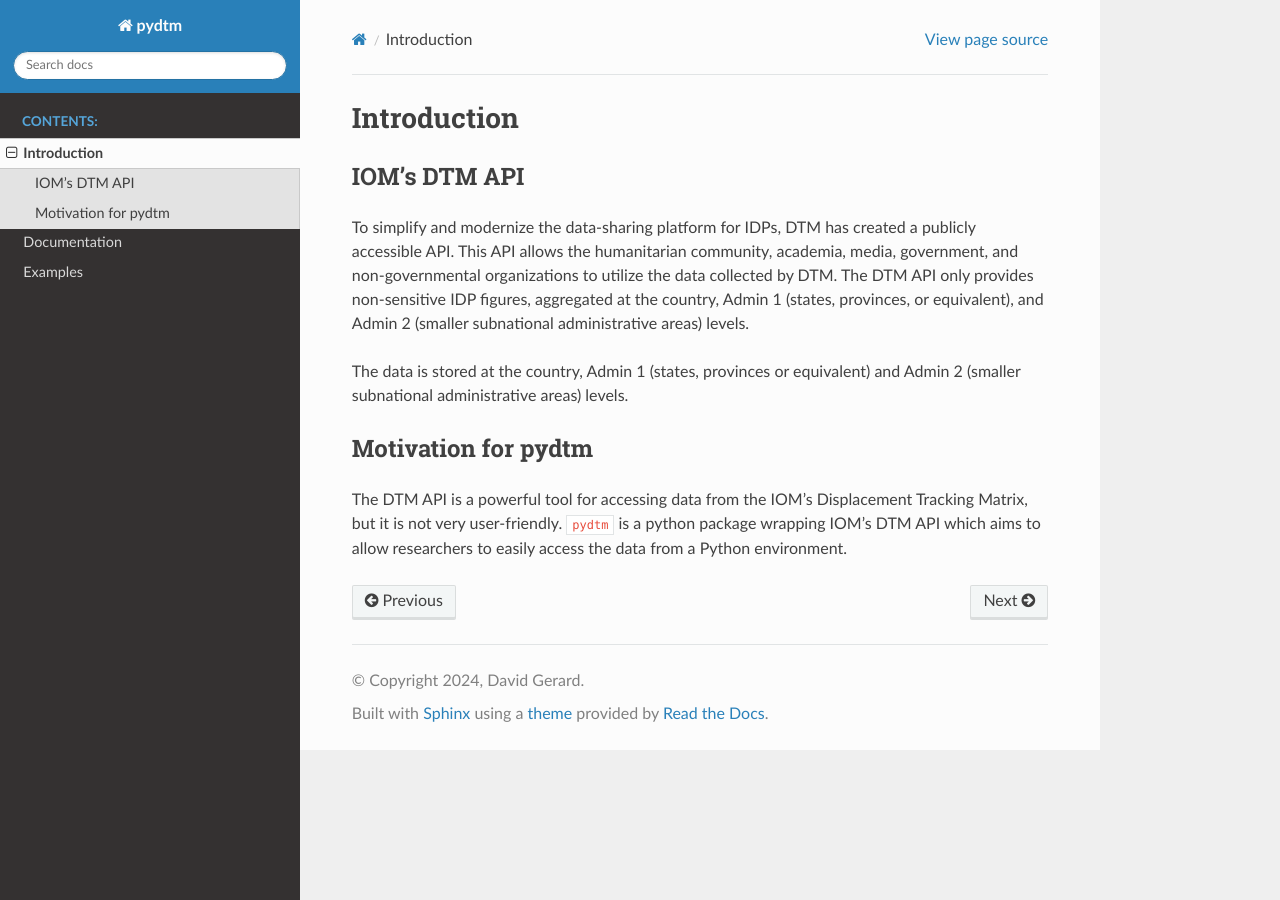
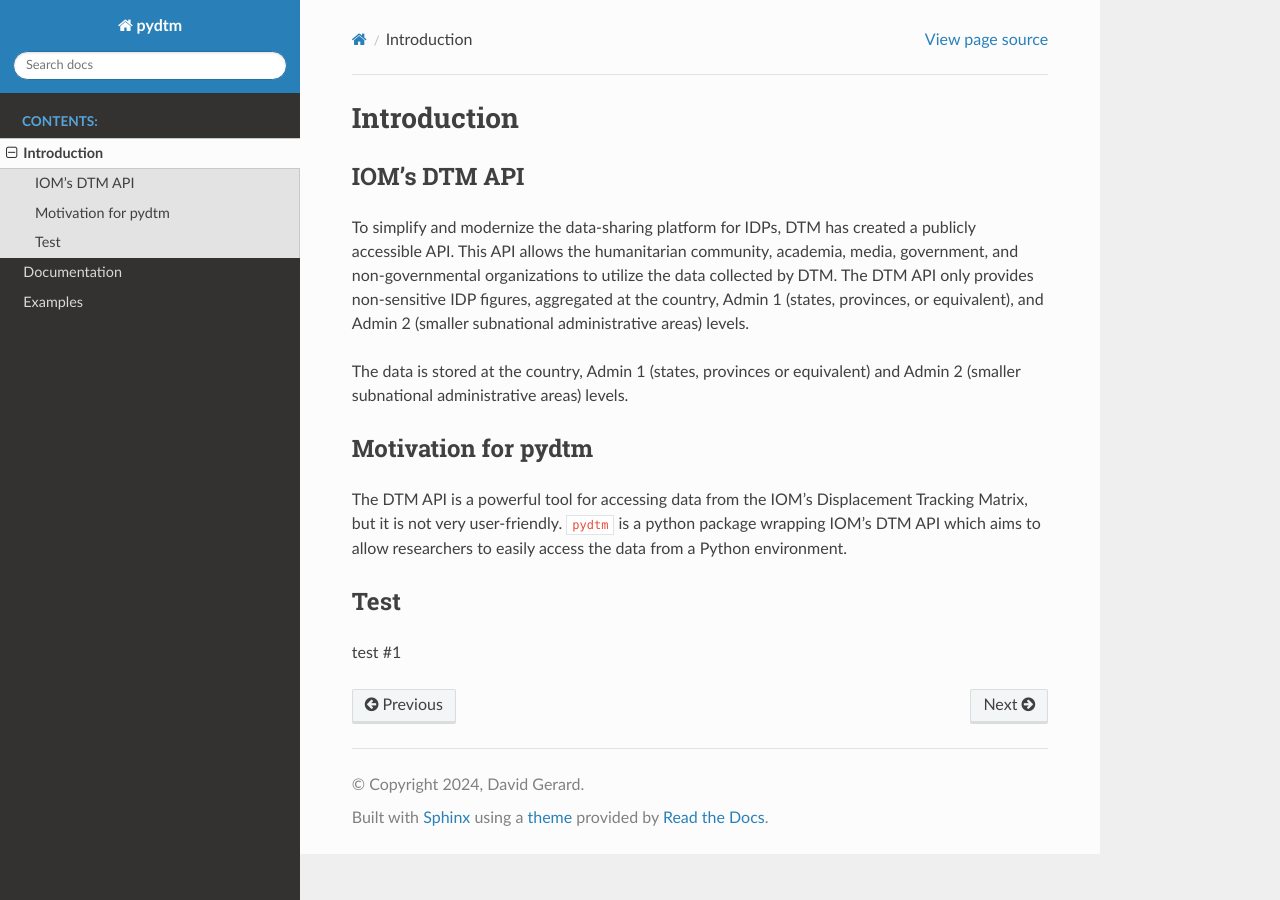
Before and after one commit to Human-Geomonitor/PyDTM, a Sphinx documentation site: the page built from docs/source/intro.rst, in a window 1280 px wide. Built offline with Sphinx 7.4.7 and the Read the Docs theme 2.0.0, drawn with Linux system fonts in a browser that asks for light colours.

Commit message:
Update intro.rst

```diff
--- a/docs/source/intro.rst
+++ b/docs/source/intro.rst
@@ -12,3 +12,8 @@ Motivation for pydtm
 ********************
 
 The DTM API is a powerful tool for accessing data from the IOM's Displacement Tracking Matrix, but it is not very user-friendly. ``pydtm`` is a python package wrapping IOM's DTM API which aims to allow researchers to easily access the data from a Python environment.
+
+
+Test
+****
+test #1
```
